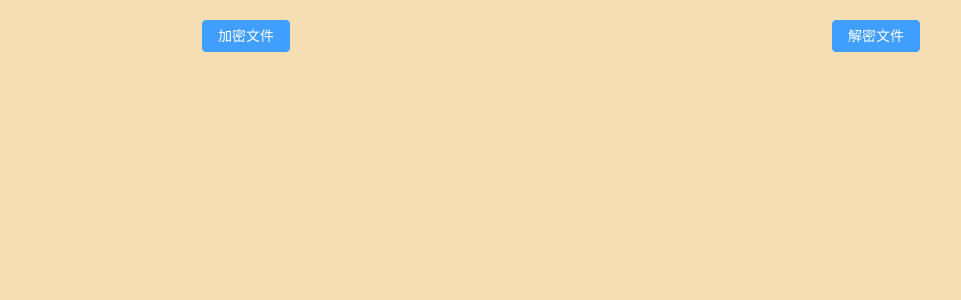
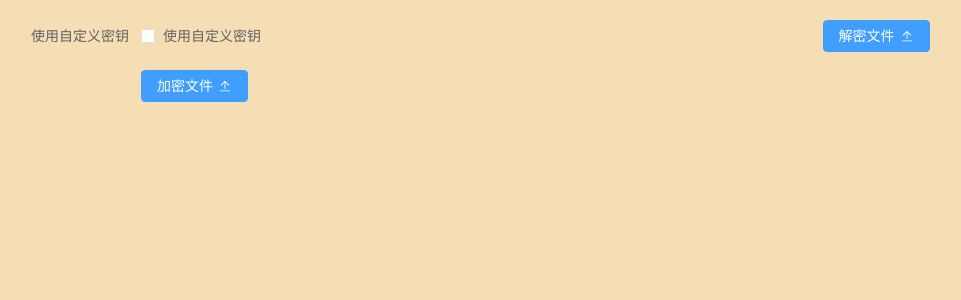
Before and after one commit to Hans774882968/file-encrypt, a Vue app: page /#/ in a window 1280 px wide. Shown: the top 300 px of the page, without its empty margins (79-1040 px from the left). Built offline with nearby package versions, Linux system fonts and the light colour scheme.

Commit message:
feat: 自定义密钥

```diff
--- a/package.json
+++ b/package.json
@@ -9,6 +9,7 @@
     "lint": "vue-cli-service lint"
   },
   "dependencies": {
+    "@element-plus/icons-vue": "^2.0.10",
     "core-js": "^3.8.3",
     "element-plus": "^2.2.25",
     "file-type": "^18.0.0",
--- a/src/components/Decrypt.vue
+++ b/src/components/Decrypt.vue
@@ -6,23 +6,30 @@
       :auto-upload="false"
     >
       <el-button type="primary" :loading="handling" :disabled="handling">
-        解密文件
+        解密文件<el-icon class="el-icon--right"><Upload /></el-icon>
       </el-button>
     </el-upload>
     <el-button v-if="decryptResultBlob" type="primary" @click="save">
-      保存文件
+      保存文件<el-icon class="el-icon--right"><Download /></el-icon>
     </el-button>
   </div>
 </template>
 
 <script>
 import path from 'node:path';
+import { ElIcon } from 'element-plus';
+import { Upload, Download } from '@element-plus/icons-vue';
 import { fileToArrayBuffer, getDecryptedU8Array } from '../utils/bin';
 import { isLegalHCTFFile, getBufferExt } from '../utils/fileJudge';
 import { downloadDecryptFile } from '../utils/download';
 
 export default {
   name: 'Decrypt',
+  components: {
+    ElIcon,
+    Upload,
+    Download,
+  },
   emits: ['decrypted'],
   data() {
     return {
--- a/src/components/Encrypt.vue
+++ b/src/components/Encrypt.vue
@@ -1,53 +1,117 @@
 <template>
-  <div>
+  <el-form ref="form" :model="options" label-width="200px">
+    <el-form-item label="使用自定义密钥">
+      <el-checkbox v-model="options.useCustomKey">
+        使用自定义密钥
+      </el-checkbox>
+    </el-form-item>
+    <el-form-item v-if="options.useCustomKey" label="输入自定义密钥">
+      <div class="custom-key">
+        <el-input
+          v-model="options.key"
+          placeholder="Please input"
+          :autosize="customKeyAutoSize"
+          type="textarea"
+        />
+        <el-tooltip
+          class="item"
+          effect="dark"
+          content="1. 非ASCII字符使用UTF-8编码。2. 若勾选“使用自定义密钥”但不输入密钥，则仍使用默认密钥。"
+          placement="right"
+        >
+          <el-icon :size="20">
+            <question-filled />
+          </el-icon>
+        </el-tooltip>
+      </div>
+    </el-form-item>
+    <el-form-item v-if="options.useCustomKey">
+      密钥长度：{{ keyLength }}
+    </el-form-item>
+    <el-form-item>
       <el-upload
         :on-change="handleSelectFile"
         action=""
         :auto-upload="false"
       >
         <el-button type="primary" :loading="handling" :disabled="handling">
-        加密文件
+          加密文件<el-icon class="el-icon--right"><Upload /></el-icon>
         </el-button>
       </el-upload>
+    </el-form-item>
+    <el-form-item>
       <el-button v-if="encryptResultBlob" type="primary" @click="save">
-      保存文件
+        保存文件<el-icon class="el-icon--right"><Download /></el-icon>
       </el-button>
-  </div>
+    </el-form-item>
+  </el-form>
 </template>
 
 <script>
 import path from 'node:path';
+import { ElIcon } from 'element-plus';
+import { Upload, Download, QuestionFilled } from '@element-plus/icons-vue';
 import { fileToArrayBuffer, enc } from '../utils/bin';
 import { downloadEncryptFile } from '../utils/download';
 
 export default {
   name: 'Encrypt',
+  components: {
+    ElIcon,
+    Upload,
+    Download,
+    QuestionFilled,
+  },
   emits: ['encrypted'],
   data() {
     return {
-      file: null,
       encryptResultBlob: null,
       handling: false,
+      options: {
+        file: null,
+        useCustomKey: false,
+        key: '',
+      },
     };
+  },
+  computed: {
+    encryptKey() {
+      return this.options.useCustomKey ? this.options.key : '';
+    },
+    keyLength() {
+      return new TextEncoder().encode(this.options.key).length;
+    },
+    customKeyAutoSize() {
+      return { minRows: 3, maxRows: 10 };
+    },
   },
   methods: {
     async handleSelectFile(file) {
       if (this.handling) return;
       this.handling = true;
-      this.file = file;
+      this.options.file = file;
       await this.encrypt(file);
       this.handling = false;
     },
     async encrypt(file) {
       this.encryptResultBlob = null;
       const curArrayBuffer = await fileToArrayBuffer(file.raw);
-      this.encryptResultBlob = enc(curArrayBuffer);
+      this.encryptResultBlob = enc(curArrayBuffer, this.encryptKey);
       this.$emit('encrypted', this.encryptResultBlob);
     },
     save() {
-      const fileName = `${path.parse(this.file.name).name || 'test'}.hctf`;
+      const fileName = `${path.parse(this.options.file.name).name || 'test'}.hctf`;
       downloadEncryptFile(this.encryptResultBlob, fileName);
     },
   },
 };
 </script>
+
+<style lang="less" scoped>
+.custom-key {
+  width: 100%;
+  display: flex;
+  gap: 8px;
+  align-items: center;
+}
+</style>
--- a/src/components/HelloWorld.vue
+++ b/src/components/HelloWorld.vue
@@ -74,13 +74,13 @@ export default {
 };
 </script>
 
-<style scoped>
+<style lang="less" scoped>
 .hello {
   display: flex;
   gap: 20px;
   padding: 20px;
 }
-.hello * {
+.hello > * {
   flex: 1;
 }
 .img-view {
--- a/src/utils/bin.js
+++ b/src/utils/bin.js
@@ -19,11 +19,14 @@ export function isUint8ArrayEqual(a1, a2) {
   return a1.length === a2.length && a1.every((v, i) => v === a2[i]);
 }
 
-export function enc(ab) {
-  const encryptKey = fileHeader;
+export function enc(ab, _encryptKey = fileHeader) {
+  let encryptKey = _encryptKey || fileHeader;
+  if (typeof encryptKey === 'string') {
+    encryptKey = new TextEncoder().encode(encryptKey);
+  }
   const u8Array = new Uint8Array(ab);
   const encryptedData = u8Array.map((b, i) => b ^ encryptKey[i % encryptKey.length]);
-  return new Blob([fileHeader, uint32ToUint8Array(4), encryptKey, encryptedData]);
+  return new Blob([fileHeader, uint32ToUint8Array(encryptKey.length), encryptKey, encryptedData]);
 }
 
 export function getDecryptedU8Array(ab) {
```
Also changed, not shown: 1 other file (tests, documents, lock files or other folders). Lines whose indentation alone changed are shown as unchanged.
